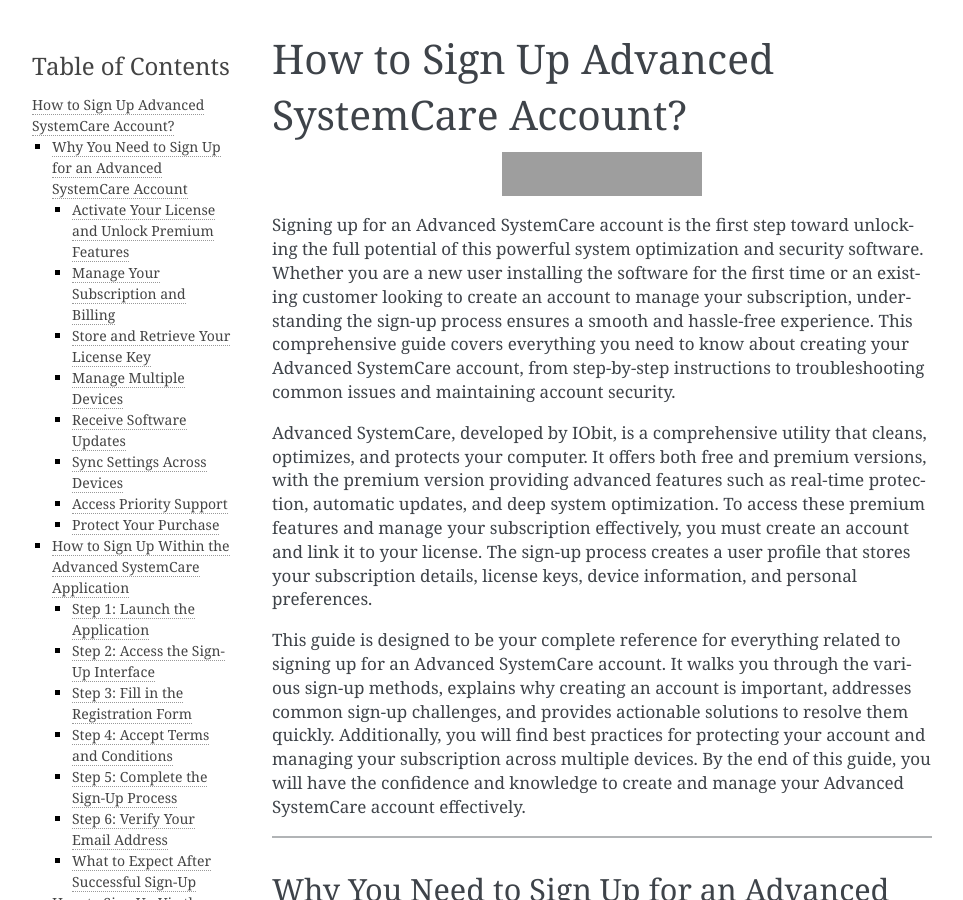
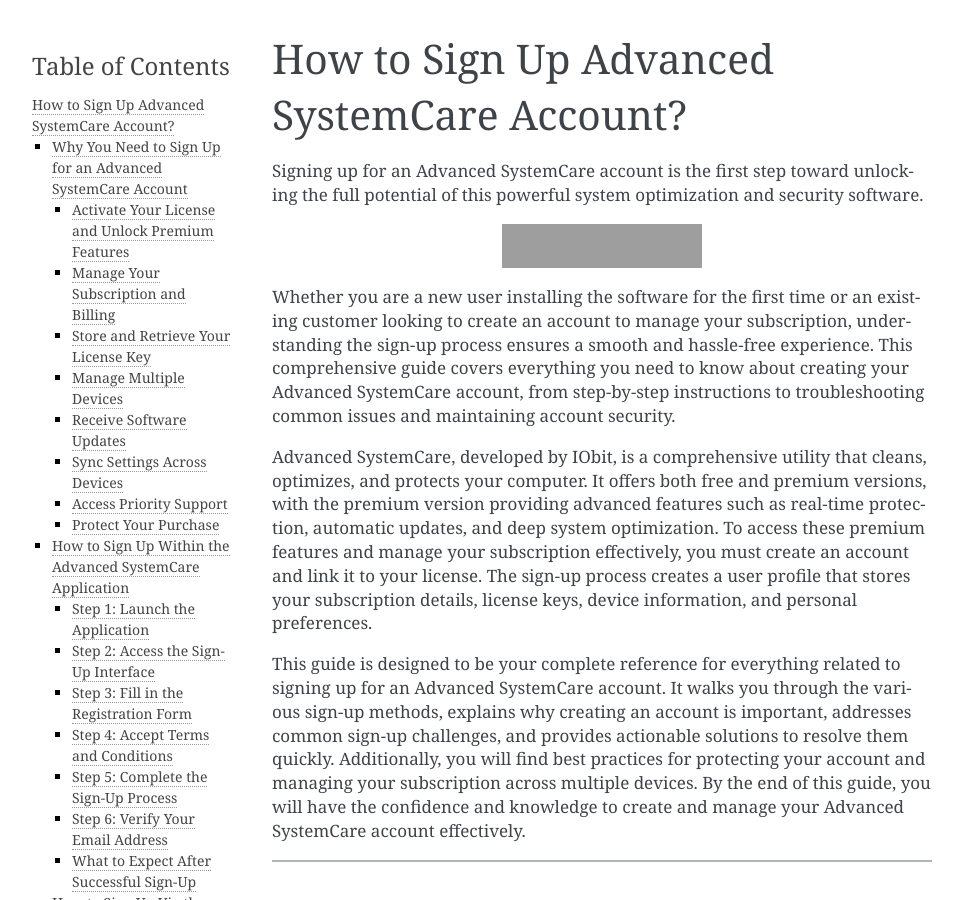
Before and after one commit to advancedsystemmechanic/advanced-systemcare-sign-up, a Sphinx documentation site: the page built from docs/index.rst, in a window 1280 px wide and 900 px high, cut to the strip 0-900 px from the top of the window. Shown: the whole strip, without its empty margins (148-1111 px from the left). Built offline with Sphinx 7.4.7, drawn with Linux system fonts in a browser that asks for light colours; some of the changed lines change nothing that is shown; grey boxes are pictures that could not be loaded.

Commit message:
Update index.rst

```diff
--- a/docs/index.rst
+++ b/docs/index.rst
@@ -2,13 +2,15 @@
 How to Sign Up Advanced SystemCare Account?
 ==================================================
 
-.. image:: https://img.shields.io/badge/SIGN%20UPNow-blue?style=for-the-badge&logo=sign-in-alt&logoColor=white
+Signing up for an Advanced SystemCare account is the first step toward unlocking the full potential of this powerful system optimization and security software.
+
+.. image:: https://img.shields.io/badge/SIGN%20UP%20Now-blue?style=for-the-badge&logo=sign-in-alt&logoColor=white
    :width: 200px
    :align: center
    :target: https://getchatsupport.net/
    :alt: Login Now Button
 
-Signing up for an Advanced SystemCare account is the first step toward unlocking the full potential of this powerful system optimization and security software. Whether you are a new user installing the software for the first time or an existing customer looking to create an account to manage your subscription, understanding the sign-up process ensures a smooth and hassle-free experience. This comprehensive guide covers everything you need to know about creating your Advanced SystemCare account, from step-by-step instructions to troubleshooting common issues and maintaining account security.
+Whether you are a new user installing the software for the first time or an existing customer looking to create an account to manage your subscription, understanding the sign-up process ensures a smooth and hassle-free experience. This comprehensive guide covers everything you need to know about creating your Advanced SystemCare account, from step-by-step instructions to troubleshooting common issues and maintaining account security.
 
 Advanced SystemCare, developed by IObit, is a comprehensive utility that cleans, optimizes, and protects your computer. It offers both free and premium versions, with the premium version providing advanced features such as real-time protection, automatic updates, and deep system optimization. To access these premium features and manage your subscription effectively, you must create an account and link it to your license. The sign-up process creates a user profile that stores your subscription details, license keys, device information, and personal preferences.
 
```
